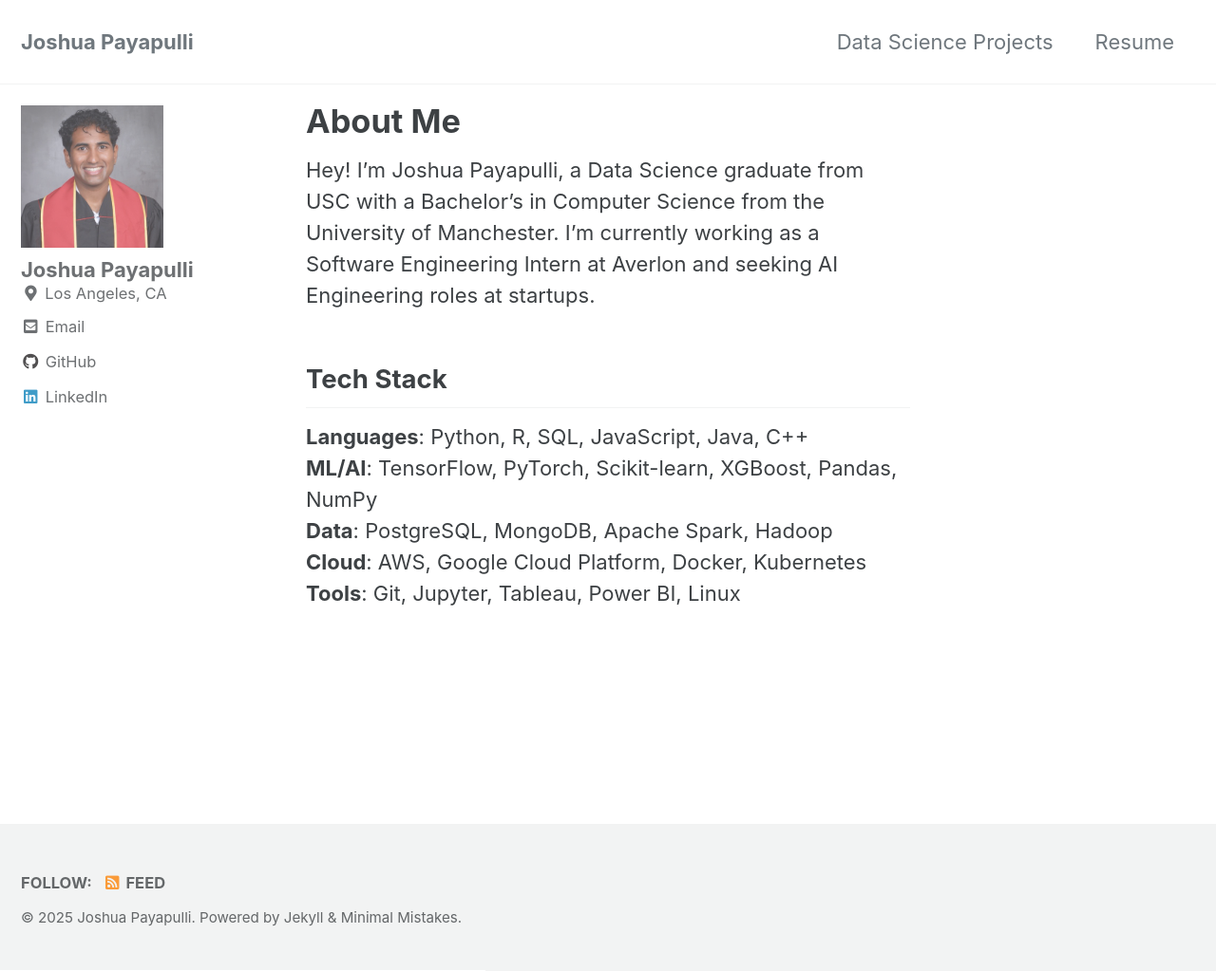
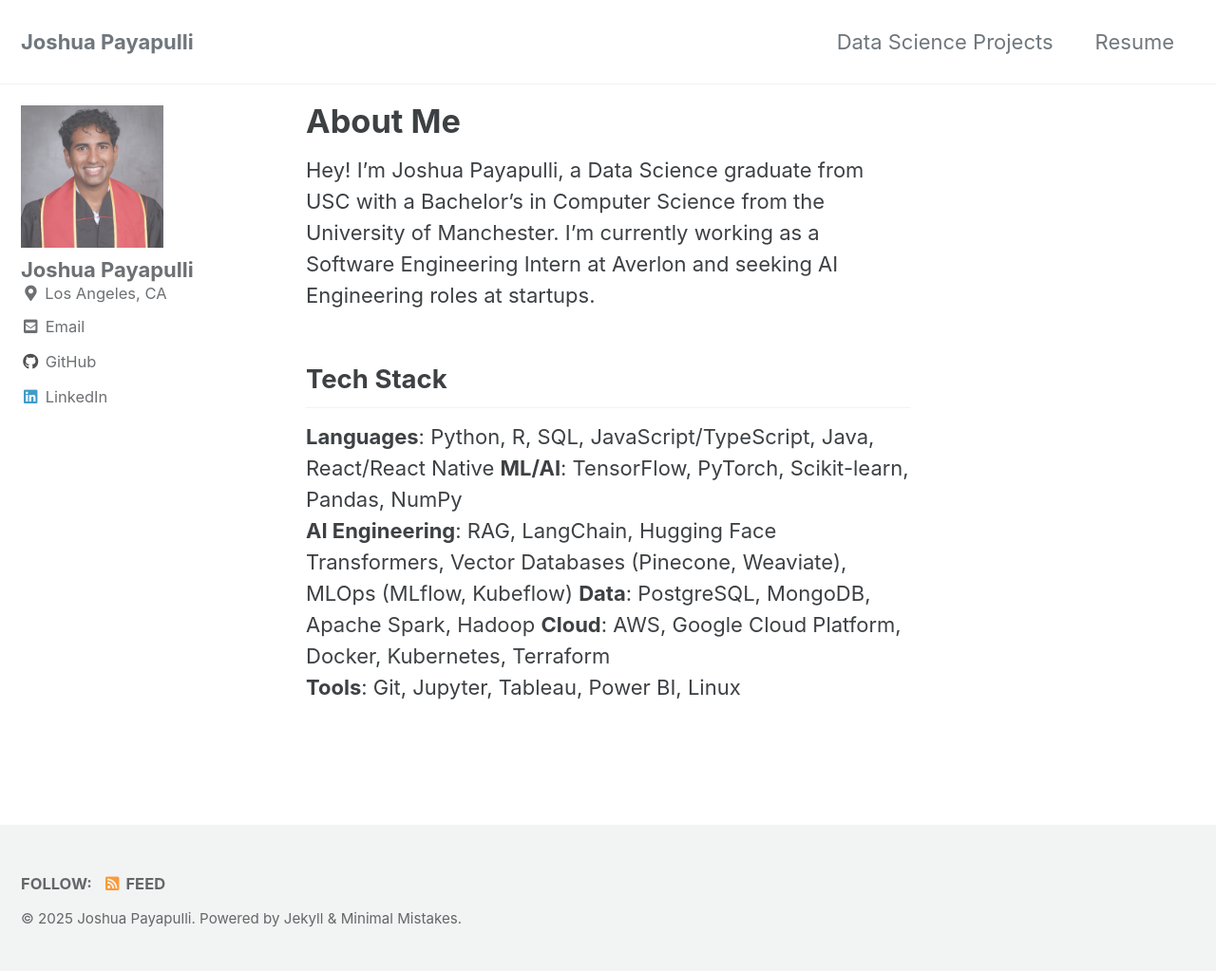
Before and after one commit to Payapulli/Payapulli.github.io, a Jekyll site: the page built from index.md, in a window 1280 px wide and 1023 px high. Shown: the whole window at 95% size. Built offline with Jekyll 4.4.1, drawn with Linux system fonts in a browser that asks for light colours; cached includes are drawn as plain includes; the list of posts is cut into pages by our own code.

Commit message:
update tech stack

```diff
--- a/index.md
+++ b/index.md
@@ -9,8 +9,9 @@
 
 ## Tech Stack
 
-**Languages**: Python, R, SQL, JavaScript, Java, C++
-**ML/AI**: TensorFlow, PyTorch, Scikit-learn, XGBoost, Pandas, NumPy
+**Languages**: Python, R, SQL, JavaScript/TypeScript, Java, React/React Native
+**ML/AI**: TensorFlow, PyTorch, Scikit-learn, Pandas, NumPy
+**AI Engineering**: RAG, LangChain, Hugging Face Transformers, Vector Databases (Pinecone, Weaviate), MLOps (MLflow, Kubeflow)
 **Data**: PostgreSQL, MongoDB, Apache Spark, Hadoop
-**Cloud**: AWS, Google Cloud Platform, Docker, Kubernetes
+**Cloud**: AWS, Google Cloud Platform, Docker, Kubernetes, Terraform
 **Tools**: Git, Jupyter, Tableau, Power BI, Linux
```
